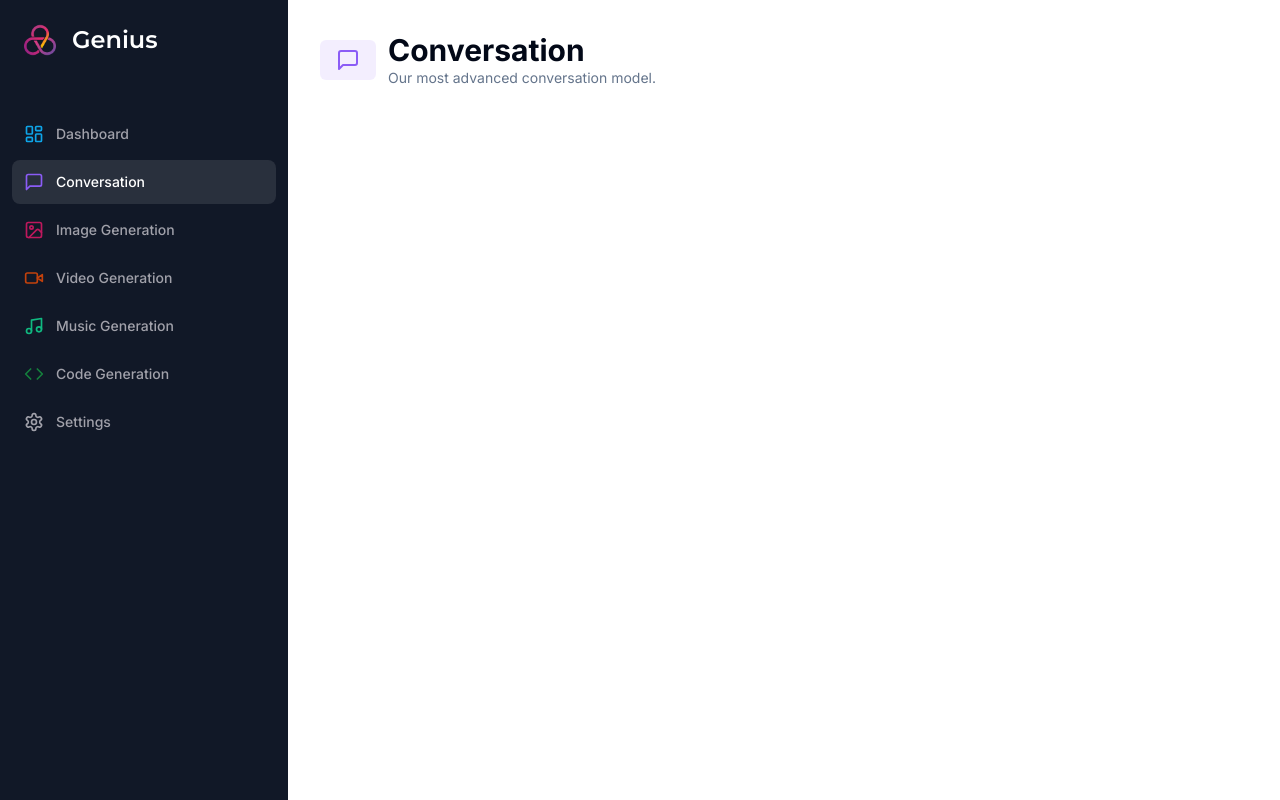
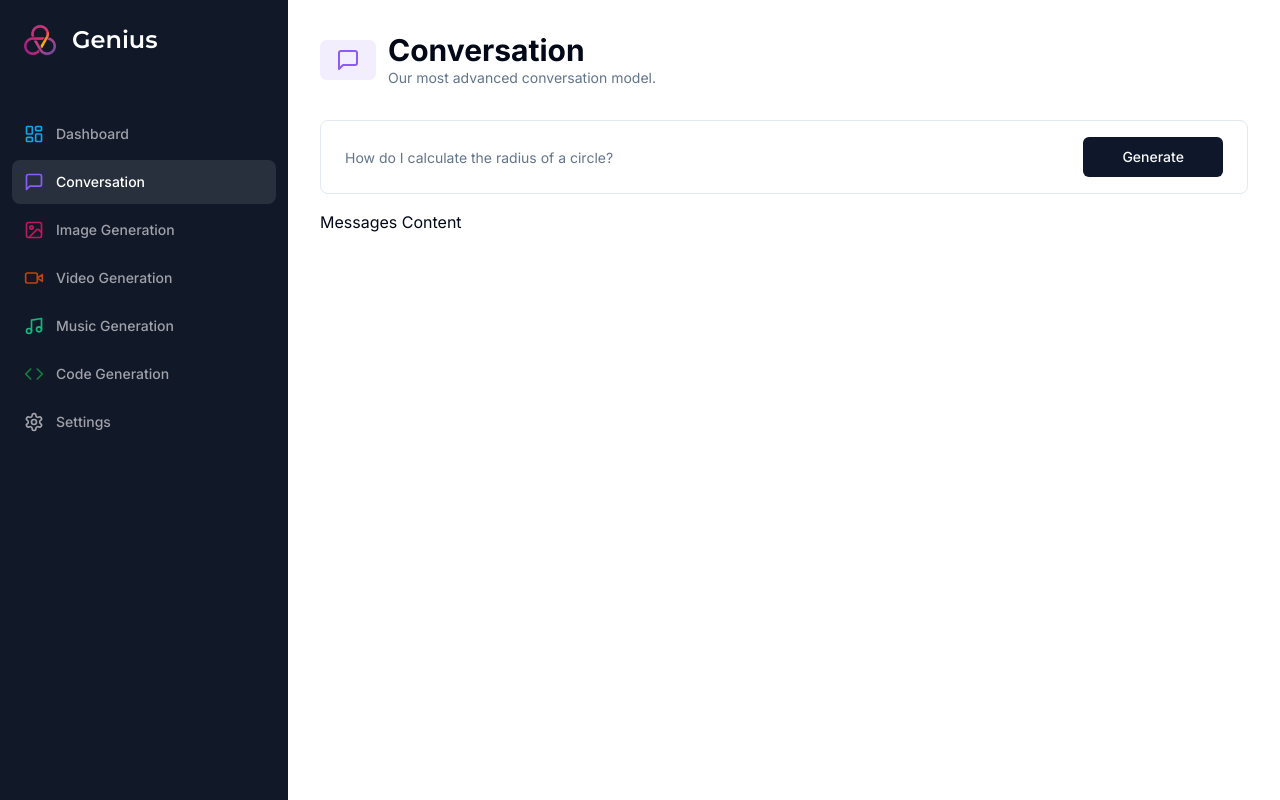
Before and after one commit to hjasaiwal114/ai-saas, a Next.js app in the folder ai-saas/: page /conversation in a window 1280 px wide. Built offline with nearby package versions, Linux system fonts and the light colour scheme.

Commit message:
finishing the dam ui

```diff
--- a/ai-saas/app/(dashboard)/(routes)/conversation/page.tsx
+++ b/ai-saas/app/(dashboard)/(routes)/conversation/page.tsx
@@ -4,14 +4,29 @@
 import { Heading } from "@/components/heading";
 import { MessageSquare } from "lucide-react";
 
-import {useForm} from "react-hook-form";
+import { useForm } from "react-hook-form";
+import { zodResolver } from "@hookform/resolvers/zod";
+
+import { formSchema } from "./constants";
+import { Button } from "@/components/ui/button";
+
+import { Form, FormControl, FormField, FormItem } from "@/components/ui/form";
+import { Input } from "@/components/ui/input";
 
 const ConversationPage = () => {
-    const form = useForm({
+    const form = useForm<z.infer<typeof formSchema>>({
+        resolver: zodResolver(formSchema),
         defaultValues: {
             prompt: ""
         }
-    })
+    });
+
+    const isLoading =  form.formState.isSubmitting;
+
+    const onSubmit = async (values: z.infer<typeof formSchema>) => {
+        console.log(values);
+    };
+
     return (
         <div>
             <Heading
@@ -22,7 +37,47 @@
               bgColor="bg-violet-500/10"
              />
              <div className="px-4 lg:px-8">
-
+                <div>
+                    <Form {...form}>
+                        <form
+                          onSubmit={form.handleSubmit(onSubmit)}
+                          className="
+                            rounded-lg
+                            border
+                            w-full
+                            p-4
+                            px-3
+                            md:px-6
+                            focus-wdthin:shadow-sm
+                            grid
+                            grid-cols-12
+                            gap-2
+                          "
+                        >
+                          <FormField
+                            name="prompt"
+                            render = {({ field}) => (
+                                <FormItem className="col-span-12 lg:col-span-10">
+                                    <FormControl className="m-0 p-0">
+                                    <Input
+                                        className="border-0 outline-none focus-visible:ring-0 focus-visible:ring-transparent"
+                                        disabled={isLoading}
+                                        placeholder="How do I calculate the radius of a circle?"
+                                        {...field}
+                                    />
+                                    </FormControl>
+                                </FormItem>
+                            )}
+                          />
+                          <Button className="col-span-12 lg:col-span-2 w-full" type="submit" disabled={isLoading} size="icon">
+                            Generate
+                        </Button>
+                        </form>
+                    </Form>
+                </div>
+                <div className="space-y-4 mt-4">
+                    Messages Content
+                </div>
              </div>
         </div>
     )
--- /dev/null
+++ b/ai-saas/components/ui/input.tsx
@@ -0,0 +1,25 @@
+import * as React from "react"
+
+import { cn } from "@/lib/utils"
+
+export interface InputProps
+  extends React.InputHTMLAttributes<HTMLInputElement> {}
+
+const Input = React.forwardRef<HTMLInputElement, InputProps>(
+  ({ className, type, ...props }, ref) => {
+    return (
+      <input
+        type={type}
+        className={cn(
+          "flex h-10 w-full rounded-md border border-input bg-background px-3 py-2 text-sm ring-offset-background file:border-0 file:bg-transparent file:text-sm file:font-medium placeholder:text-muted-foreground focus-visible:outline-none focus-visible:ring-2 focus-visible:ring-ring focus-visible:ring-offset-2 disabled:cursor-not-allowed disabled:opacity-50",
+          className
+        )}
+        ref={ref}
+        {...props}
+      />
+    )
+  }
+)
+Input.displayName = "Input"
+
+export { Input }
```
